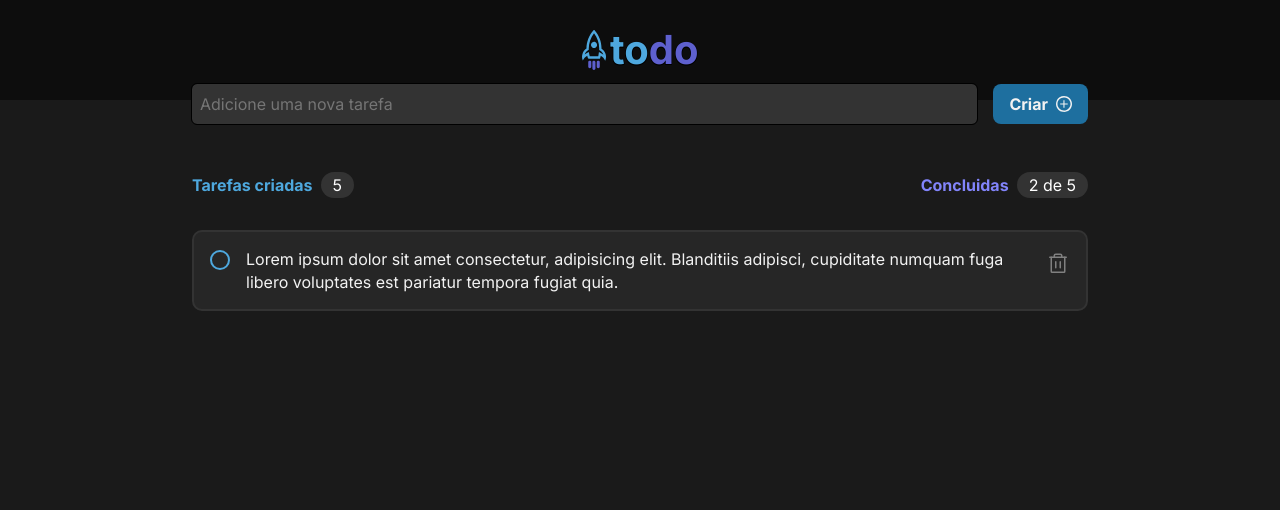
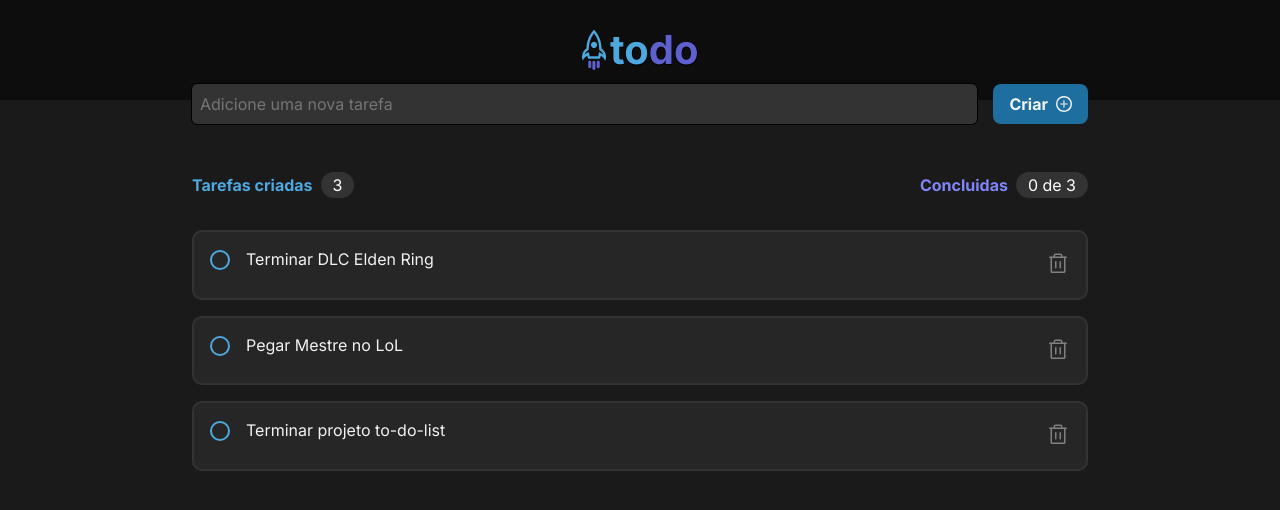
Before and after one commit to eric-cidade/to-do-list, a React (Vite) app: page / in a window 1280 px wide. Shown: the top 510 px of the page. Built offline with nearby package versions, Linux system fonts and the light colour scheme.

Commit message:
taskFeed header working

```diff
--- a/src/App.tsx
+++ b/src/App.tsx
@@ -2,18 +2,54 @@ import styles from'./App.module.css'
 import { Header } from './components/Header'
 import { NewTaskBar } from './components/NewTaskBar'
 import { TaskFeed } from './components/TaskFeed'
+import { ChangeEvent, useState, FormEvent } from 'react'
 import './global.css'
 
+
+
+const initialTasks = [
+  {id: 1, content:'Terminar DLC Elden Ring', status:'todo'},
+  {id: 2, content:'Pegar Mestre no LoL', status:'todo'},
+  {id: 3, content:'Terminar projeto to-do-list', status:'todo'}];
+
 function App() {
+
+  const [tasks, setTasks] = useState(initialTasks)
+  const [newTask, setNewTask] = useState('')
+
+  function changeStatus(taskId: number) {
+    setTasks(prevTasks => prevTasks.map(task =>
+      task.id === taskId ? {...task, status: task.status === 'todo' ? 'done' : 'todo'} : task
+      )
+    );
+  };
+
+  const tasksCompleted = tasks.filter(task => task.status === 'done').length;
+  function handleNewTaskChange(event: ChangeEvent<HTMLTextAreaElement>) {
+    setNewTask(event.target.value)
+  }
+
+  function handleCreateNewTask (event: FormEvent) {
+    event.preventDefault();
+
+    setTasks([...tasks, {id: tasks.length + 1, content: newTask, status:'todo'}]);
+    setNewTask('');
+  }
+
+
+  function deleteTask (taskToDelete: string) {
+    const newTasks = tasks.filter(task => {return task.content != taskToDelete});
+    setTasks(newTasks);
+    console.log(tasks)
+  }
 
   return (
     <div>
       <Header />
       <div className={styles.wrapper}>
 
-        <NewTaskBar />
-        <TaskFeed />
-
+        <NewTaskBar newTask={newTask} newTaskChangeHandler={handleNewTaskChange} createNewTaskHandler={handleCreateNewTask}/>
+        <TaskFeed onStatusChange={changeStatus} taskList={tasks} n_tasks={tasks.length} n_tasksCompleted={tasksCompleted} onDeleteTask={deleteTask}/>
       </div>
     </div>
   )
--- a/src/components/NewTaskBar.tsx
+++ b/src/components/NewTaskBar.tsx
@@ -1,27 +1,27 @@
-import { ChangeEvent, useState } from 'react';
+import { ChangeEvent, FormEvent } from 'react';
 import plus from '../assets/plus.svg'
 import styles from './NewTaskBar.module.css'
 
+interface NewTaskBarProps {
+    newTask: string;
+    newTaskChangeHandler: (event: ChangeEvent<HTMLTextAreaElement>) => void;
+    createNewTaskHandler: (event: FormEvent) => void;
+}
 
+export function NewTaskBar({newTask, newTaskChangeHandler, createNewTaskHandler}: NewTaskBarProps) {
 
-export function NewTaskBar() {
-    const [newTaskText, setNewTaskText] = useState('')
+    const isNewTaskTextEmpty = newTask.length === 0;
 
-    const isNewTaskTextEmpty = newTaskText.length === 0;
-
-    function handleNewTaskTextChange(event: ChangeEvent<HTMLTextAreaElement>) {
-        setNewTaskText(event.target.value)
-    }
     return (
         <div className={styles.taskBar}>
             <textarea
                     name='comment'
                     placeholder='Adicione uma nova tarefa'
-                    onChange={handleNewTaskTextChange}
-                    value={newTaskText}
+                    onChange={newTaskChangeHandler}
+                    value={newTask}
                     required
             />
-            <button type='submit' disabled={isNewTaskTextEmpty}>
+            <button type='submit' disabled={isNewTaskTextEmpty} onClick={createNewTaskHandler}>
                 Criar
                 <img className={styles.plus} src={plus} alt="" />
             </button>
--- a/src/components/Task.module.css
+++ b/src/components/Task.module.css
@@ -9,6 +9,7 @@
     color: var(--gray-100);
     border-radius: 10px;
     border: 2px solid var(--gray-400);
+    margin-bottom: 1rem;
 }
 
 .taskDone{
@@ -23,6 +24,7 @@
     border-radius: 10px;
     border: 2px solid var(--gray-400);
     text-decoration: line-through;
+    margin-bottom: 1rem;
 }
 
 p {
--- a/src/components/Task.tsx
+++ b/src/components/Task.tsx
@@ -1,19 +1,31 @@
 import styles from './Task.module.css'
 import { Trash } from 'phosphor-react';
 import { Check } from 'phosphor-react';
-import { useState} from 'react';
 
-export function Task() {
-    const [isChecked, setIsChecked] = useState(false);
+interface TaskProps {
+    id: number;
+    content: string;
+    onDeleteTask: (taskToDelete: string) => void;
+    status: string;
+    onStatusChange: (taskId: number) => void;
+}
+export function Task({content, id, status, onDeleteTask, onStatusChange}: TaskProps) {
+
     function handleCheckBoxClick() {
-        isChecked ? setIsChecked(false) : setIsChecked(true)
+        onStatusChange(id)
     }
-    if(!isChecked)
+
+    function handleDeleteTask() {
+        console.log("Delete task")
+        onDeleteTask(content);
+    }
+
+    if(status==='todo')
     {
         return (
             <div className={styles.task}>
                 <button className={styles.checkBoxEmpty} onClick={handleCheckBoxClick}/>
-                <p>Lorem ipsum dolor sit amet consectetur, adipisicing elit. Blanditiis adipisci, cupiditate numquam fuga libero voluptates est pariatur tempora fugiat quia.</p>
+                <p>{content}</p>
                 <button className={styles.trash}><Trash size={24}/></button>
             </div>
         );
@@ -23,8 +35,8 @@ export function Task() {
             <button className={styles.checkBoxFilled} onClick={handleCheckBoxClick}>
                 <Check />
             </button>
-            <p>Lorem ipsum dolor sit amet consectetur, adipisicing elit. Blanditiis adipisci, cupiditate numquam fuga libero voluptates est pariatur tempora fugiat quia.</p>
-            <button className={styles.trash}><Trash size={24}/></button>
+            <p>{content}</p>
+            <button className={styles.trash} onClick={handleDeleteTask}><Trash size={24}/></button>
         </div>
     )
 }
--- a/src/components/TaskFeed.module.css
+++ b/src/components/TaskFeed.module.css
@@ -40,3 +40,6 @@
     border-radius: 20px;
     padding: .125rem .75rem;
 }
+.taskFeed {
+    width: 100%;
+}
--- a/src/components/TaskFeed.tsx
+++ b/src/components/TaskFeed.tsx
@@ -1,24 +1,41 @@
 import styles from './TaskFeed.module.css'
 import { Task } from './Task.tsx'
 
-export function TaskFeed() {
+interface task {
+    content: string;
+    status: string;
+    id: number;
+}
+interface TaskFeedProps {
+    taskList: task[];
+    onDeleteTask: (content: string) => void;
+    n_tasks: number;
+    n_tasksCompleted: number
+    onStatusChange: (taskId : number) => void;
+}
+export function TaskFeed({taskList, onDeleteTask, n_tasks, n_tasksCompleted, onStatusChange}: TaskFeedProps) {
     return (
         <>
         <div className={styles.taskFeedHeader}>
             <div className={styles.tasksCreated}>
                 <p><b>Tarefas criadas</b></p>
                 <div className={styles.number}>
-                    <p>5</p>
+                    <p>{n_tasks}</p>
                 </div>
             </div>
             <div className={styles.tasksDone}>
                 <p><b>Concluidas</b></p>
                 <div className={styles.number}>
-                    <p>2 de 5</p>
+                    <p>{n_tasksCompleted} de {n_tasks}</p>
                 </div>
             </div>
         </div>
-        <Task />
+        <div className={styles.taskFeed}>
+            {taskList.map((task) => (
+                 <Task key={task.id} id={task.id} onStatusChange={onStatusChange} content={task.content} status={task.status} onDeleteTask={onDeleteTask}/>
+            ))}
+        </div>
+
     </>
     );
 }
```
